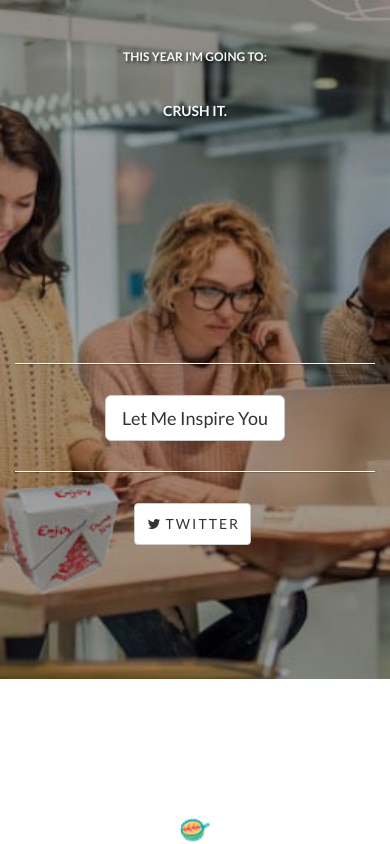
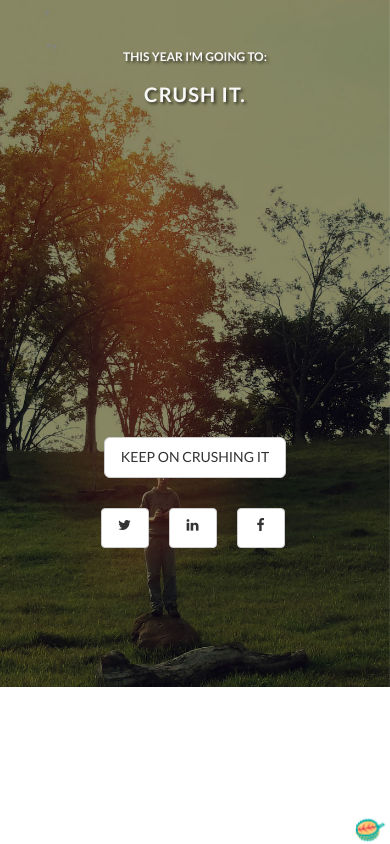
Before and after one commit to Snazzyham/Crushing-It, a PHP site: page /index.html in a window 390 px wide. Run offline with PHP 8.4, Linux system fonts and the light colour scheme; some libraries are stand-ins or nearby versions.

Commit message:
Fixed positioning and font size issues, first shipping version

```diff
--- a/css/landing-page.css
+++ b/css/landing-page.css
@@ -197,33 +197,40 @@ letter-spacing: 0.8px;
   color: white;
   text-decoration: underline;
 }
-/*#yourElement {
-  -fadeInUp-animation-duration: 10s;
-  -fadeInUp-animation-delay: 2s;
-
-}*/
 
 @media only screen and (max-width: 400px) {
     .wbst {
       display: none;
     }
-    .libg {
-      display: none;
+    .socialbutts {
+      display: inline-block;
+    }
+    .intro-social-buttons li {
+        float: left;
     }
 
-    .twtrbtn {
-      padding: 10px;
-      margin: 30px;
-      margin-bottom: 50px;
+    .intro-social-buttons li a {
+          display: block;
+          margin: 20px 10px 10px 10px;
+          padding: 6px 9px 6px 9px;
+      }
+
+    .fa-2x {
+      font-size: 1em;
+      width: 15px;
+    }
+
+    #quoteButton {
+      font-size: 14px;
     }
 
     .percolate {
-      text-align: center;
-      right: 45%;
+
     }
 
     h3 {
-      font-size: 14px;
+      font-size: 20px;
+      letter-spacing: 1.2px;
     }
     .intro-message h1 {
       font-size: 12px;
@@ -232,7 +239,11 @@ letter-spacing: 0.8px;
       padding-top: 0px;
     }
     .buttonz {
-      margin-top: 10em;
+      margin-top: 18em;
+    }
+
+    .intro-divider {
+      display: none;
     }
 }
 
@@ -241,8 +252,15 @@ letter-spacing: 0.8px;
     margin: 10px;
   }
   .buttonz {
-    margin-top: 20em;
+    margin-top: 26em;
   }
+
+  .btnsocial {
+    width: 48px;
+    height: 40px;
+    text-align: center;
+  }
+
 }
 @media only screen and (min-width: 768px) {
   #quoteDiv {
@@ -251,10 +269,15 @@ letter-spacing: 0.8px;
   .intro-message {
     padding-bottom: 400px;
   }
+  h3 {
+    font-size: 2em;
+    letter-spacing: 2px;
+  }
+  .buttonz {
+    margin-top: 18em;
+  }
 }
-
 .durian {
   max-width: 30px;
   float: left;
-  margin-right: 5px;
-}
+  margin-right: 5px;}
--- a/index.html
+++ b/index.html
@@ -26,12 +26,14 @@
     <link href="css/bootstrap.min.css" rel="stylesheet">
 
     <!-- Custom CSS -->
-    <link href="css/landing-page.css" rel="stylesheet">
+
 
     <!-- Custom Fonts -->
     <link href="font-awesome/css/font-awesome.min.css" rel="stylesheet" type="text/css">
+      <link href="css/landing-page.css" rel="stylesheet">
     <link href="http://fonts.googleapis.com/css?family=Lato:300,400,700,300italic,400italic,700italic" rel="stylesheet" type="text/css">
     <link rel="stylesheet" href="css/animate.min.css">
+    <script src="//twemoji.maxcdn.com/twemoji.min.js"></script>
 
     <!-- HTML5 Shim and Respond.js IE8 support of HTML5 elements and media queries -->
     <!-- WARNING: Respond.js doesn't work if you view the page via file:// -->
@@ -88,32 +90,31 @@
                 <div class="col-lg-12">
                     <div class="intro-message">
                         <h1>THIS YEAR I'M GOING TO:</h1>
-                        <br>
-
                         <h3 id="quoteDiv" class="animated fadeInUp">CRUSH IT.</h3>
                         <div class='buttonz'>
-                        <hr class="intro-divider">
-                        <a href="#" class="btn btn-default btn-lg" id="quoteButton">Let Me Inspire You</a>
-                        <hr class="intro-divider">
+                        <a href="#" class="btn btn-default btn-lg" id="quoteButton">KEEP ON CRUSHING IT</a>
+
+                        <div class="socialbutts">
                         <ul class="list-inline intro-social-buttons">
                             <li>
-                                <a target="_blank" id="twitLink" class="btn btn-default twtrbtn" href="#"><i class="fa fa-twitter fa-fw"></i> <span class="network-name">Twitter</span></a>
+                                <a target="_blank" id="twitLink" class="btn btn-default twtrbtn btnsocial" href="#"><i class="fa fa-twitter fa-2x"></i></a>
                             </li>
                             <li>
                                 <a target="_blank" href="https://www.linkedin.com/shareArticle?mini=true&url=http://imcrushing.it&title=New%20Year%20Resolution%20Generator
-&summary=Come%20check%20out%20this%20hilarious%20resolution%20generator" class="btn btn-default libg"><i class="fa fa-linkedin fa-fw"></i> <span class="network-name">LinkedIn</span></a>
+&summary=Come%20check%20out%20this%20hilarious%20resolution%20generator" class="btn btn-default lknbtn btnsocial"><i class="fa fa-linkedin fa-2x"></i></a>
                             </li>
                             <li>
-                                <a target="_blank" href="https://www.facebook.com/sharer/sharer.php?u=http://imcrushing.it" class="btn btn-default libg"><i class="fa fa-facebook fa-fw"></i> <span class="network-name">Facebook</span></a>
+                                <a target="_blank" href="https://www.facebook.com/sharer/sharer.php?u=http://imcrushing.it" class="btn btn-default fbbtn btnsocial"><i class="fa fa-facebook fa-2x"></i></a>
                             </li>
                         </ul>
+                      </div>
                       </div>
                     </div>
                 </div>
             </div>
               <div class="percolate">
                 <a href="http://wearepercolate.com"><img src="img/durian.png" class="durian"></a>
-                <p class="wbst">Website designed by <a href="https://medium.com/@SnazzyHam/89bb4927b668">Percolate Galacitc</a></p>
+                <p class="wbst">Website designed by <a href="https://medium.com/@SnazzyHam/89bb4927b668">Percolate Galactic</a></p>
               </div>
 
         </div>
@@ -162,7 +163,7 @@
    }
 
    // Update the link
-   var linkRef = "http://twitter.com/share?url=http://imcrushing.it&text=" + factStr + "&hashtags=";
+   var linkRef = "http://twitter.com/share?url=http://imcrushing.it&text=THIS YEAR I'M GOING TO " + factStr + "&hashtags=&#128074%2C&#128175";
 
    $('#twitLink').attr('href', linkRef);
 
--- a/js/app.js
+++ b/js/app.js
@@ -1,22 +1,9 @@
 
 
-var quotes = ["SIGN UP FOR PORNHUB PREMIUM, BECAUSE LIFE IS SHORT.",
-"STOP LIVING A LIE. I’M NOT HEALTHGOTH, I’M JUST GOTH.", "WIN, EVEN THOUGH THEY DON’T WANT ME TO.",
-"OWN THE AWKWARD SERIES OF SOUNDS AND GESTURES THAT PASS FOR ME TRYING TO SOCIALIZE AT PARTIES.",
-"STOP APOLOGIZING FOR THE THOUSANDS OF LOST DOLLARS AND IRREDEEMABLE SADNESS I’VE INFLICTED ON MY LOVED ONES BECAUSE OF THE KIM KARDASHIAN APP.",
-"BUY AND READ MORE BOOKS, AND ONLY SOMETIMES MENTION THAT FACT IN THE HOPES OF GETTING SOMEONE TO TOLERATE ME TOUCHING THEM.",
-"MAKE IT THE YEAR OF YES. YES TO MY DREAMS. YES TO MY FRIENDS. YES TO KETAMINE.",
- "DEDICATE MYSELF TO REALLY TAKING THE NEXT STEP ON MY VAMPIRE DIARIES RECAP VLOG.",
-  "STOP QUOTING DJ KHALED IRONICALLY AND FOCUS ON THE SINCERITY OF HIS MESSAGE.", "SNAPCHAT FOR SOMETHING I BELIEVE IN AND NOT JUST MYSELF.", "TAKE A STAND AGAINST PEOPLE WHO STEAL MEMES. I NEED TO DO IT FOR THE CHILDREN.", "QUIT ALL SOCIAL MEDIA TO TAKE MORE TIME TO REALLY FOCUS ON ME, MY HEART SONG, AND ZONING OUT THE HATERS THAT ARE KEEPING ME FROM ESPORTS GREATNESS.", "MAKE ARTISANAL WOOL HEADWEAR ACCESSIBLE TO EVERYONE, NOT JUST THE PRIVILEGED ELITE.", "START FROM THE BOTTOM AND EVENTUALLY END UP HERE.",
-  "PROVE THE DOUBTERS WRONG AND TAKE MY POUR-OVER COFFEE GAME TO THE NEXT LEVEL.", "GET #G-I-R-L-B-O-S-S TATTOOED ACROSS MY KNUCKLES.", "STOP DRINKING AND PICKING FISTFIGHTS AT MY COWORKING SPACE.",
-  "STOP LETTING KINFOLK TELL ME HOW TO LIVE MY LIFE AND START LETTING KANYE TELL ME HOW TO LIVE MY LIFE.", "MOVE ‘LAY IN THE FETAL POSITION, NUMBLY CONSIDERING THE HORROR AND MEANINGLESS OF MY JOB AND RELATIONSHIPS’ TO THE BOTTOM OF MY TO DO LIST INSTEAD OF THE TOP.",
-  "TAKE THAT METAL WORKING CLASS TO REALLY GET IN TOUCH WITH MY MAKER ROOTS, JUST LIKE MY GRANDFATHER DID WHEN HE WORKED HIS ENTIRE LIFE TO MAKE SURE THAT I’D NEVER HAVE TO BE A METAL WORKER.", "GO VIRAL ON YOUTUBE FOR THE RIGHT REASONS.", "STOP CARRYING INFINITE JEST AROUND WITH ME FOR ATTENTION AND START USING INFINITE JEST TO RETURN BALANCE TO MY CLEARLY BROKEN COUCH.", "STOP ACCIDENTALLY SITTING ON CONTEMPORARY ARTWORK.", "TRAVEL TO INDIA. I HAVE A FEELING INDIA WILL FOREVER BE A PART OF ME.", "REALLY WORK ON MY MOST PHOTOGENIC YOGA POSES.",
-  "WORK ON REALLY SCALING MY ETSY SHOP.", "STOP STRESSING AND JUST GET MARRIED. THEN STOP STRESSING AND JUST GET DIVORCED.", "STOP NEGATIVELY COMPARING MY LIFE TO BEYONCE’S AND START POSITIVELY COMPARING MY LIFE TO THE OTHER MEMBERS OF DESTINY’S CHILD.",
-   "KEEP THE SPIRIT OF BURNING MAN IN MY HEART ALL YEAR ROUND.", "STOP PASSING OUT DRUNK ON MY YOGA MAT.", "INSPIRE ALL OF MY FRIENDS TO TAKE IT TO THE NEXT LEVEL THROUGH MY NIKE+ POSTS, ONE ‘GRAM AT A TIME!", "STOP APOLOGIZING FOR NOT HAVING CHILDREN AND START CELEBRATING MY EXPERTLY CURATED PINTEREST.", "FEEL THE SAME PASSION ABOUT MY VARIOUS MEANINGLESS LIFE CHOICES AS I DO ABOUT DRAKE.", "STOP BEING A BURDEN ON MY PARENTS AND START BEING A BURDEN ON MY SIGNIFICANT OTHER.", "STOP SEEKING VALIDATION ON INSTAGRAM AND START SEEKING VALIDATION FROM MY PETS.", "DEDICATE MY CROSSFIT WOD TO ALL THE AWESOME KICKSTARTERS THAT JUST DIDN’T MAKE IT.", "APPROACH DONDA FOR AN UNPAID INTERNSHIP BEFORE GOING TO GRAD SCHOOL.", "MOVE TO BALI AND BE THE SCULPTOR I’M FULLY AWARE I’M NOT TALENTED ENOUGH TO BE.",
-  "GET MY INSTAGRAM ACCOUNT VERIFIED. LIKE, FINALLY."
+var quotes = ["SIGN UP FOR PORNHUB PREMIUM, BECAUSE LIFE IS SHORT.", "STOP LIVING A LIE. I’M NOT HEALTHGOTH, I’M JUST GOTH.", "WIN, EVEN THOUGH THEY DON’T WANT ME TO.", "OWN THE AWKWARD SERIES OF SOUNDS AND GESTURES THAT PASS FOR ME TRYING TO SOCIALIZE AT PARTIES.", "STOP APOLOGIZING FOR THE THOUSANDS OF LOST DOLLARS AND IRREDEEMABLE SADNESS I’VE INFLICTED ON MY LOVED ONES BECAUSE OF THE KIM KARDASHIAN APP.", "BUY AND READ MORE BOOKS, AND ONLY SOMETIMES MENTION THAT FACT IN THE HOPES OF GETTING SOMEONE TO TOLERATE ME TOUCHING THEM.", "MAKE IT THE YEAR OF YES. YES TO MY DREAMS. YES TO MY FRIENDS. YES TO KETAMINE.", "DEDICATE MYSELF TO REALLY TAKING THE NEXT STEP ON MY VAMPIRE DIARIES RECAP VLOG.", "STOP QUOTING DJ KHALED IRONICALLY AND FOCUS ON THE SINCERITY OF HIS MESSAGE.", "SNAPCHAT FOR SOMETHING I BELIEVE IN AND NOT JUST MYSELF.", "TAKE A STAND AGAINST PEOPLE WHO STEAL MEMES. I NEED TO DO IT FOR THE CHILDREN.", "QUIT ALL SOCIAL MEDIA TO TAKE MORE TIME TO REALLY FOCUS ON ME, MY HEART SONG, AND ZONING OUT THE HATERS THAT ARE KEEPING ME FROM ESPORTS GREATNESS.", "MAKE ARTISANAL WOOL HEADWEAR ACCESSIBLE TO EVERYONE, NOT JUST THE PRIVILEGED ELITE.", "START FROM THE BOTTOM AND EVENTUALLY END UP HERE.",
+"PROVE THE DOUBTERS WRONG AND TAKE MY POUR-OVER COFFEE GAME TO THE NEXT LEVEL.", "GET #G-I-R-L-B-O-S-S TATTOOED ACROSS MY KNUCKLES.", "STOP DRINKING AND PICKING FISTFIGHTS AT MY COWORKING SPACE.", "STOP LETTING KINFOLK TELL ME HOW TO LIVE MY LIFE AND START LETTING KANYE TELL ME HOW TO LIVE MY LIFE.", "GO VIRAL ON YOUTUBE FOR THE RIGHT REASONS.", "STOP CARRYING INFINITE JEST AROUND WITH ME FOR ATTENTION AND START USING INFINITE JEST TO RETURN BALANCE TO MY CLEARLY BROKEN COUCH.", "STOP ACCIDENTALLY SITTING ON CONTEMPORARY ARTWORK.", "TRAVEL TO INDIA. I HAVE A FEELING INDIA WILL FOREVER BE A PART OF ME.", "REALLY WORK ON MY MOST PHOTOGENIC YOGA POSES.",
+"WORK ON REALLY SCALING MY ETSY SHOP.", "STOP STRESSING AND JUST GET MARRIED. THEN STOP STRESSING AND JUST GET DIVORCED.", "STOP NEGATIVELY COMPARING MY LIFE TO BEYONCE’S AND START POSITIVELY COMPARING MY LIFE TO THE OTHER MEMBERS OF DESTINY’S CHILD.", "KEEP THE SPIRIT OF BURNING MAN IN MY HEART ALL YEAR ROUND.", "STOP PASSING OUT DRUNK ON MY YOGA MAT.", "INSPIRE ALL OF MY FRIENDS TO TAKE IT TO THE NEXT LEVEL THROUGH MY NIKE+ POSTS, ONE ‘GRAM AT A TIME!", "STOP APOLOGIZING FOR NOT HAVING CHILDREN AND START CELEBRATING MY EXPERTLY CURATED PINTEREST.", "FEEL THE SAME PASSION ABOUT MY VARIOUS MEANINGLESS LIFE CHOICES AS I DO ABOUT DRAKE.", "STOP BEING A BURDEN ON MY PARENTS AND START BEING A BURDEN ON MY SIGNIFICANT OTHER.", "STOP SEEKING VALIDATION ON INSTAGRAM AND START SEEKING VALIDATION FROM MY PETS.", "DEDICATE MY CROSSFIT WOD TO ALL THE AWESOME KICKSTARTERS THAT JUST DIDN’T MAKE IT.", "APPROACH DONDA FOR AN UNPAID INTERNSHIP BEFORE GOING TO GRAD SCHOOL.", "MOVE TO BALI AND BE THE SCULPTOR I’M FULLY AWARE I’M NOT TALENTED ENOUGH TO BE.", "GET MY INSTAGRAM ACCOUNT VERIFIED. LIKE, FINALLY."];
 
-
-              ];
 var quoteButton = document.getElementById('quoteButton');
 var quoteDiv = document.getElementById('quoteDiv');
 
```
Also changed, not shown: index.php (+9 -8 lines), img/bg.jpg, img/bg2.jpg (added), img/intro-bg.jpg (deleted).
